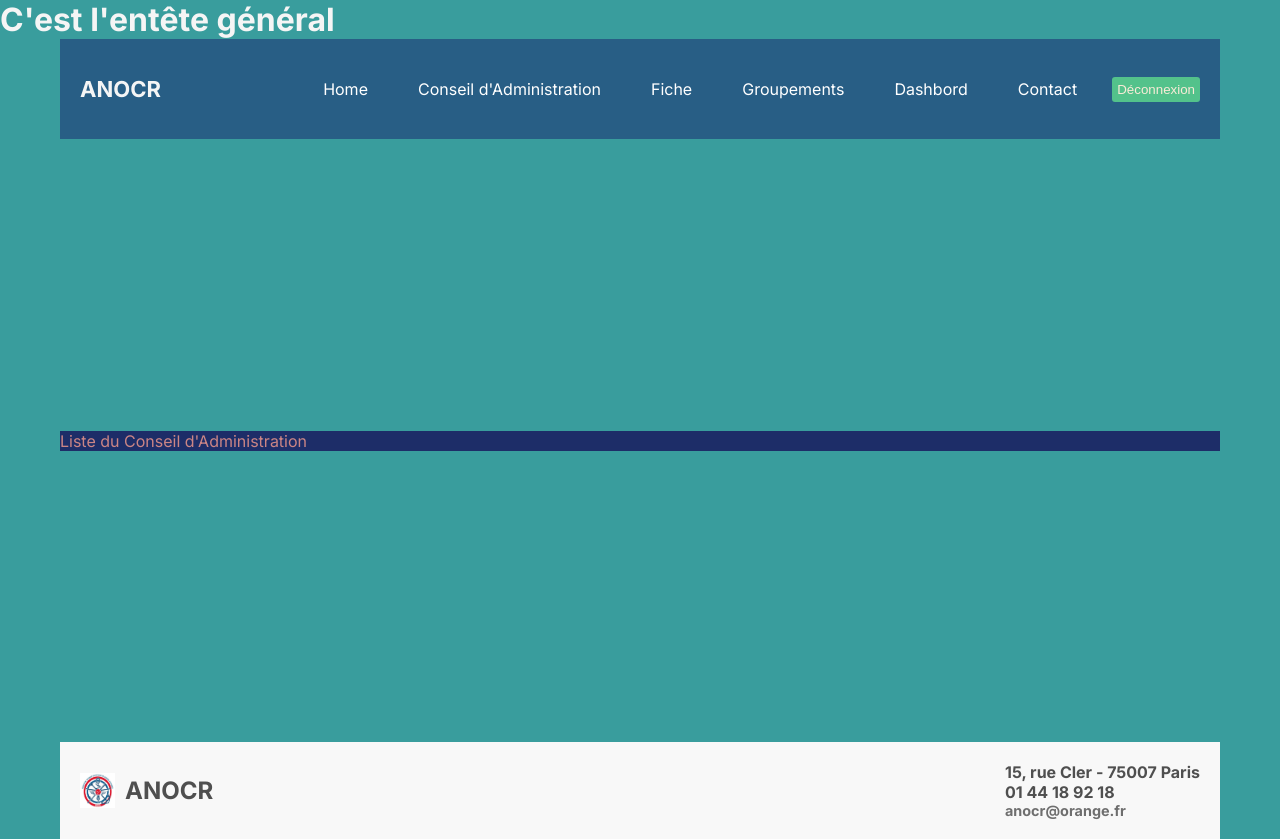
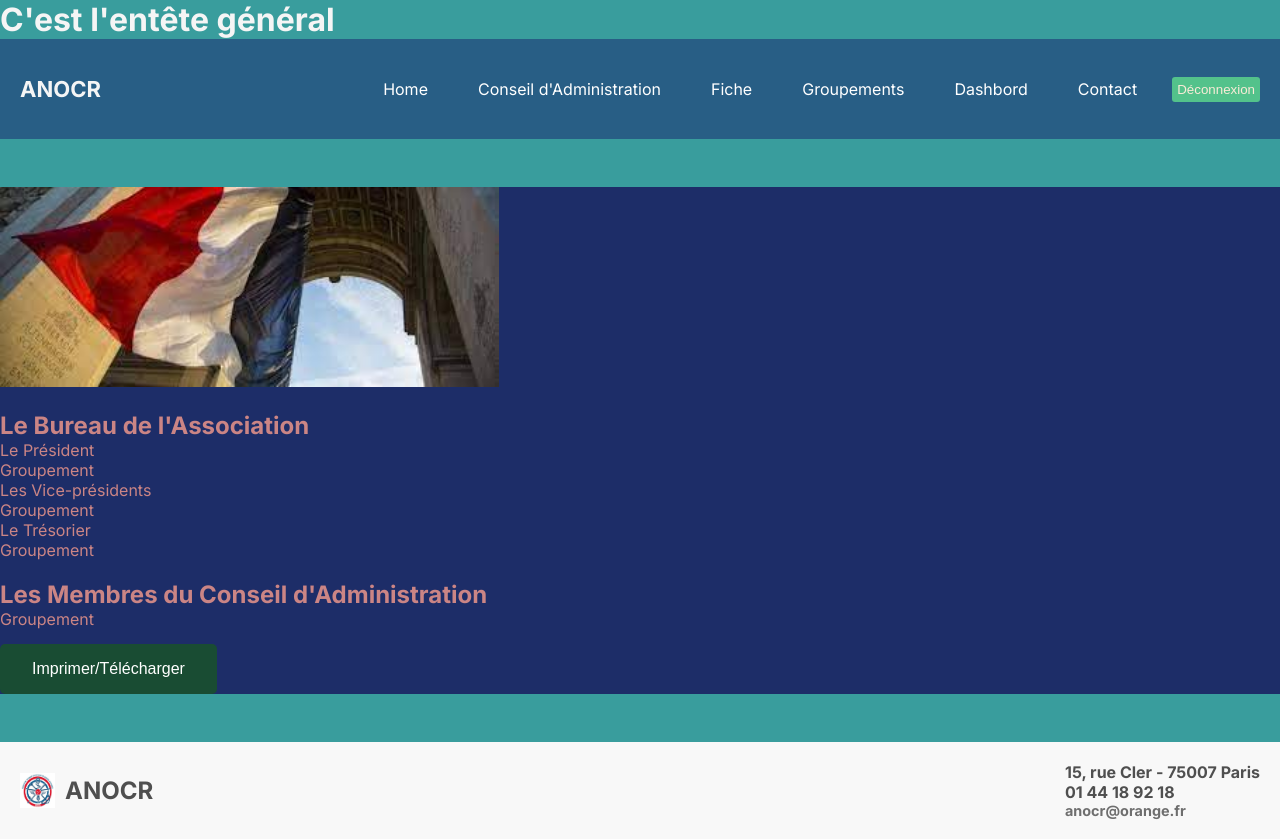
Before and after one commit to Natalina933/annuaire, a Next.js app: page /conseil in a window 1280 px wide. Built offline with nearby package versions, Linux system fonts and the light colour scheme.

Commit message:
package print installé création page CA

```diff
--- a/package.json
+++ b/package.json
@@ -9,10 +9,12 @@
     "lint": "next lint"
   },
   "dependencies": {
+    "@react-pdf-viewer/print": "^3.12.0",
     "eslint": "8.46.0",
     "eslint-config-next": "13.4.12",
     "next": "13.4.12",
     "react": "18.2.0",
-    "react-dom": "18.2.0"
+    "react-dom": "18.2.0",
+    "react-to-print": "^2.14.13"
   }
 }
--- a/src/app/conseil/page.jsx
+++ b/src/app/conseil/page.jsx
@@ -1,10 +1,55 @@
-import React from 'react'
-import styles from "./page.module.css"
+"use client"
+import React, { useRef } from 'react';
+import styles from './page.module.css';
+import Image from 'next/image';
+import Button from '@/components/button/Button';
+import ReactToPrint from 'react-to-print';
+import Header from "public/image/arc.jpeg";
 
-const Conseil = () => {
+const Conseil = ({ grade, nom, prenom, groupement }) => {
+  const componentRef = useRef(null);
+
   return (
-    <div className={styles.container}>Liste du Conseil d'Administration</div>
-  )
-}
+    <div className={styles.container}>
+      <div className={styles.item} ref={componentRef}>
+        <header>
+          <Image src={Header} className={styles.img} alt='Image header'  />
 
-export default Conseil
+        </header>
+        <h1 className={styles.title}>Le Bureau de l'Association</h1>
+        <ol className={styles.list}>
+          <li>Le Président</li>
+          <h3>{grade} {prenom} {nom}</h3>
+          <p>Groupement {groupement}</p>
+          <li>Les Vice-présidents</li>
+          <h3>{grade} {prenom} {nom}</h3>
+          <p>Groupement {groupement}</p>
+          <li>Le Trésorier</li>
+          <h3>{grade} {prenom} {nom}</h3>
+          <p>Groupement {groupement}</p>
+        </ol>
+      </div>
+      <div className={styles.item}>
+        <h1 className={styles.title}>Les Membres du Conseil d'Administration</h1>
+        <ol>
+          <li>
+            <h3>{grade} {prenom} {nom}</h3>
+            <p>Groupement {groupement}</p>
+          </li>
+        </ol>
+        <div>
+          <ReactToPrint
+            trigger={() => <Button
+              url="/"
+              text="Imprimer/Télécharger"
+            />}
+            content={() => componentRef.current}
+          />
+
+        </div>
+      </div>
+    </div>
+  );
+};
+
+export default Conseil;
--- a/src/app/conseil/page.module.css
+++ b/src/app/conseil/page.module.css
@@ -1,4 +1,28 @@
-.container{
-    color: rgb(203, 133, 133);
-    background-color: rgb(29, 45, 104);
-  }
+.container {
+  color: rgb(203, 133, 133);
+  background-color: rgb(29, 45, 104);
+}
+
+
+/* .item {
+  } */
+
+/* .header {
+
+} */
+
+.img {
+  height: 32%;
+  width: 39%;
+  object-fit: cover;
+  color: transparent;
+}
+
+.title {
+  font-size: 24px;
+  margin-top: 20px;
+}
+
+/* .list {
+
+  } */
--- a/src/app/globals.css
+++ b/src/app/globals.css
@@ -20,7 +20,7 @@ a {
 max-width: 1366px;
 min-height: 100vh;
 margin: 0 auto;
-padding: 0 60px;
+padding: 0 18x;
 display: flex;
 flex-direction: column;
 justify-content: space-between;
--- a/src/app/page.jsx
+++ b/src/app/page.jsx
@@ -1,6 +1,7 @@
 import Image from 'next/image'
 import styles from './page.module.css'
 import Hero from 'public/hero.jpg'
+import Button from '@/components/button/Button'
 
 export default function Home() {
   return (
@@ -8,7 +9,7 @@ export default function Home() {
       <div className={styles.item}>
         <h1 className={styles.title}>Annuaire des groupements de l'Association Nationale des Officiers de Carrière en retraite - ANOCR</h1>
         <p className={styles.desc}>Membres des bureaux régionaux</p>
-        <button className={styles.button}>Voir nos réalisations</button>
+        <Button url="logs" text="Se connecter"/>
       </div>
 
       <div className={styles.item}>
--- /dev/null
+++ b/src/components/button/Button.jsx
@@ -0,0 +1,14 @@
+"use client"
+import Link from "next/link";
+import React from "react";
+import styles from "./button.module.css"
+
+const Button = ({ text, url }) => {
+    return (
+        <Link href={url}>
+            <button className={styles.container}>{text}</button>
+        </Link>
+    );
+};
+
+export default Button;
--- /dev/null
+++ b/src/components/button/button.module.css
@@ -0,0 +1,18 @@
+.container {
+
+  margin-top: 15px;
+  padding: 1rem 2rem;
+  background-color: #194c33;
+  color: #fff;
+  border: none;
+  border-radius: 5px;
+  font-size: 16px;
+  cursor: pointer;
+  transition: background-color 0.3s;
+  width: max-content;
+
+}
+
+.container:hover {
+  background-color: #219146;
+}
```
Also changed, not shown: src/app/page.module.css (+2 -16 lines), public/image/arc.jpeg (added), 1 other file (tests, documents, lock files or other folders).
